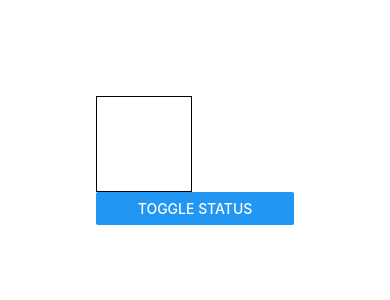
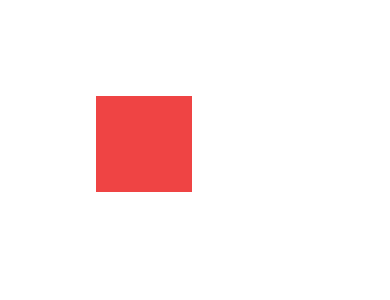
Before and after one commit to ajsmth/tailwind-react-native, a React Native app: screen / in a window 390 px wide. Shown: the top 300 px of the page. Built offline with nearby package versions, Linux system fonts and the light colour scheme.

Commit message:
cleanup readme

```diff
--- a/App.js
+++ b/App.js
@@ -1,27 +1,14 @@
 import React from "react";
-import { Button, View } from "react-native";
+import { View } from "react-native";
 
 import { create } from "./style";
 import styles from "./styles.json";
 const style = create(styles);
 
 export default function App() {
-  const [status, setStatus] = React.useState("idle");
-
   return (
     <View style={style("flex-1 p-24")}>
-      <View
-        style={style("w-24 h-24 border error:scale-95 success:scale-125", {
-          status,
-        })}
-      />
-
-      <Button
-        title="Toggle Status"
-        onPress={() =>
-          setStatus((s) => (s === "success" ? "error" : "success"))
-        }
-      />
+      <View style={[style("w-24 h-24 bg-platform-red")]} />
     </View>
   );
 }
--- a/style.js
+++ b/style.js
@@ -1,4 +1,4 @@
-import { Platform } from "react-native";
+import { Platform, Animated } from "react-native";
 import styles from "./styles.json";
 
 const transformProps = ["translate", "rotate", "scale", "skew"];
@@ -41,7 +41,9 @@ function createStyleFn(styleMap = styles) {
         includeStyle = true;
       }
 
-      if (variant) {
+      const style = styleMap[className];
+
+      if (variant && style) {
         includeStyle =
           variants[variant] || Object.values(variants).includes(variant);
       }
@@ -50,8 +52,6 @@ function createStyleFn(styleMap = styles) {
         includeStyle && transforms.push(className);
         continue;
       }
-
-      const style = styleMap[className];
 
       if (style && includeStyle) {
         Object.assign(assembledStyles, Platform.select(style));
@@ -72,10 +72,9 @@ function createStyleFn(styleMap = styles) {
     }
 
     memo[key] = assembledStyles;
-
     return assembledStyles;
   };
 }
 
 export { createStyleFn as create };
-export default createStyleFn(styles);
+export default styles;
```
Also changed, not shown: 1 other file (tests, documents, lock files or other folders).
